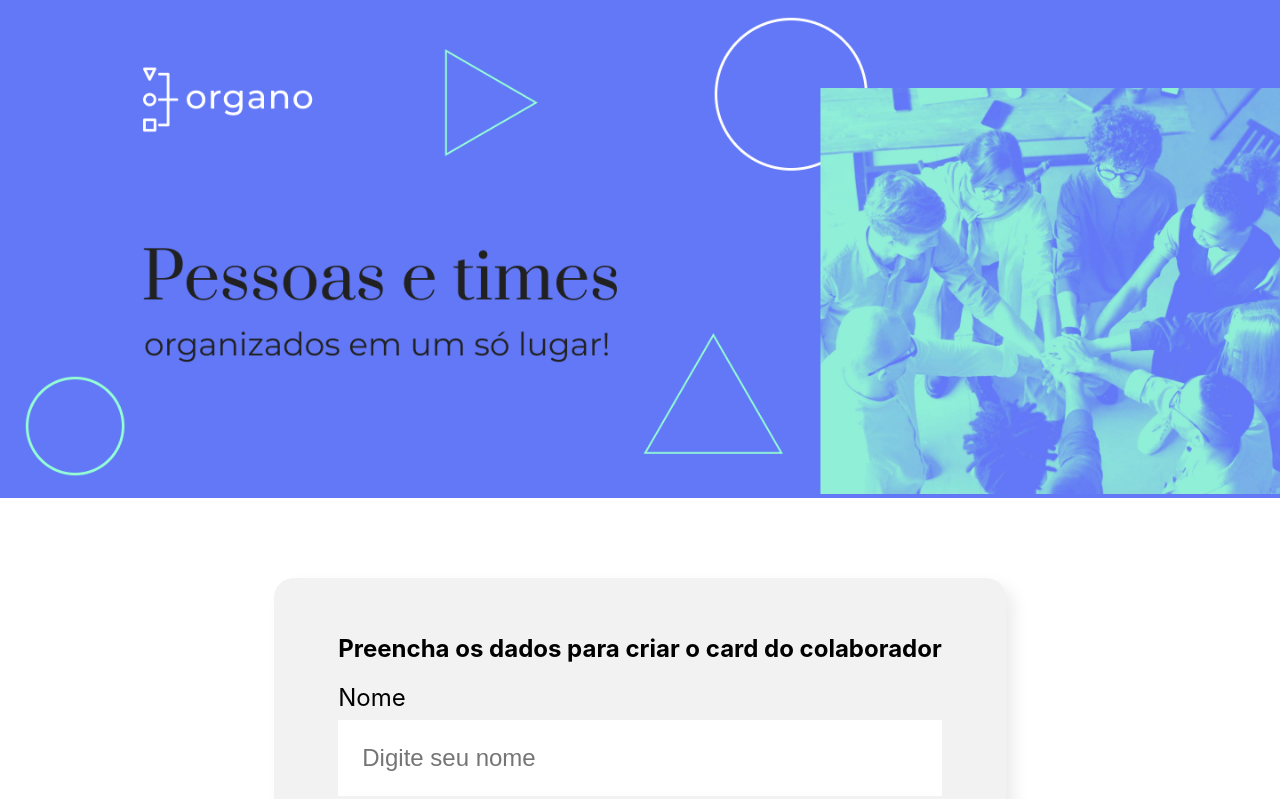
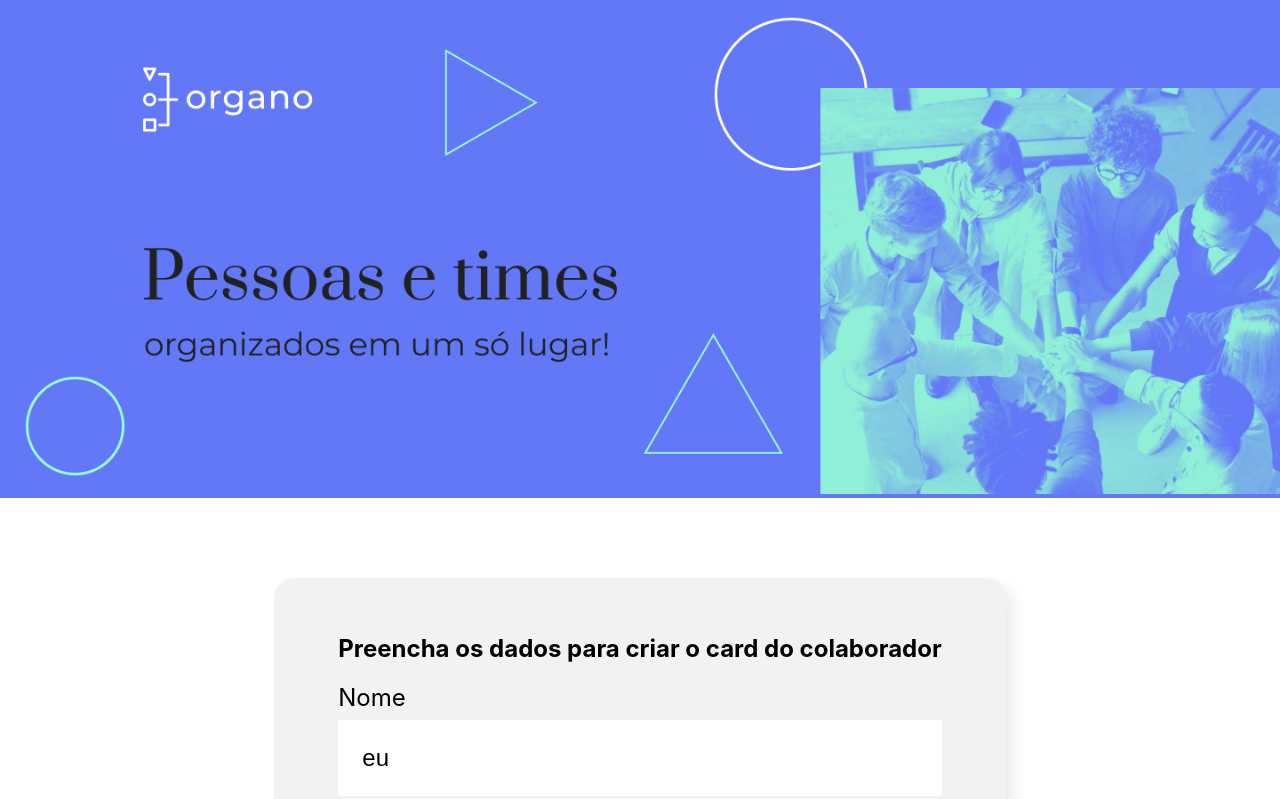
Before and after one commit to rwgit2023/projeto-organo, a React (Create React App) app in the folder organo/: page / in a window 1280 px wide. Shown: the top 799 px of the page. Built offline with nearby package versions, Linux system fonts and the light colour scheme; the HTML template or start-up script is replaced by a standard one.

Commit message:
start to learn api

```diff
--- a/organo/src/componentes/CampoTexto/index.js
+++ b/organo/src/componentes/CampoTexto/index.js
@@ -1,12 +1,25 @@
+import { useState } from "react";
 import "./CampoTexto.css";
 
 const CampoTexto = (propse) => {
+
+    const [valor, setValor] = useState('eu')
+    // let valor = 'Ronan assemiro'
+    const aoDigitado = (evento) => {
+        setValor (evento.target.value)
+        console.log(valor)
+
+    }
+
+
     return (
         <div className="campo-texto">
             <label>{propse.label}</label>
-            <input placeholder={propse.placeholder} required = {propse.obrigatorio}></input>
+            <input  value = {valor} onChange={aoDigitado} placeholder={propse.placeholder} required={propse.obrigatorio}></input>
+
         </div>
     );
+    //required = {propse.obrigatorio}  para isso acontecer foi enviado o parâmetro no index do formulário.
 };
 
 export default CampoTexto;
--- a/organo/src/componentes/Formulario/index.js
+++ b/organo/src/componentes/Formulario/index.js
@@ -17,6 +17,7 @@ const Formulario = () => {
     ]
 
     //garante que ao clicar no botao a pagina não sera recarregada.
+    // esse evento é padrão do JS evento.preventDefault() serve para não deixar a pagina recarregar
     const aoSalvar = (evento) =>{
         evento.preventDefault()
         console.log ('submetido')
```
Also changed, not shown: organo/src/componentes/Botao/index.js (+7 -0 lines).
